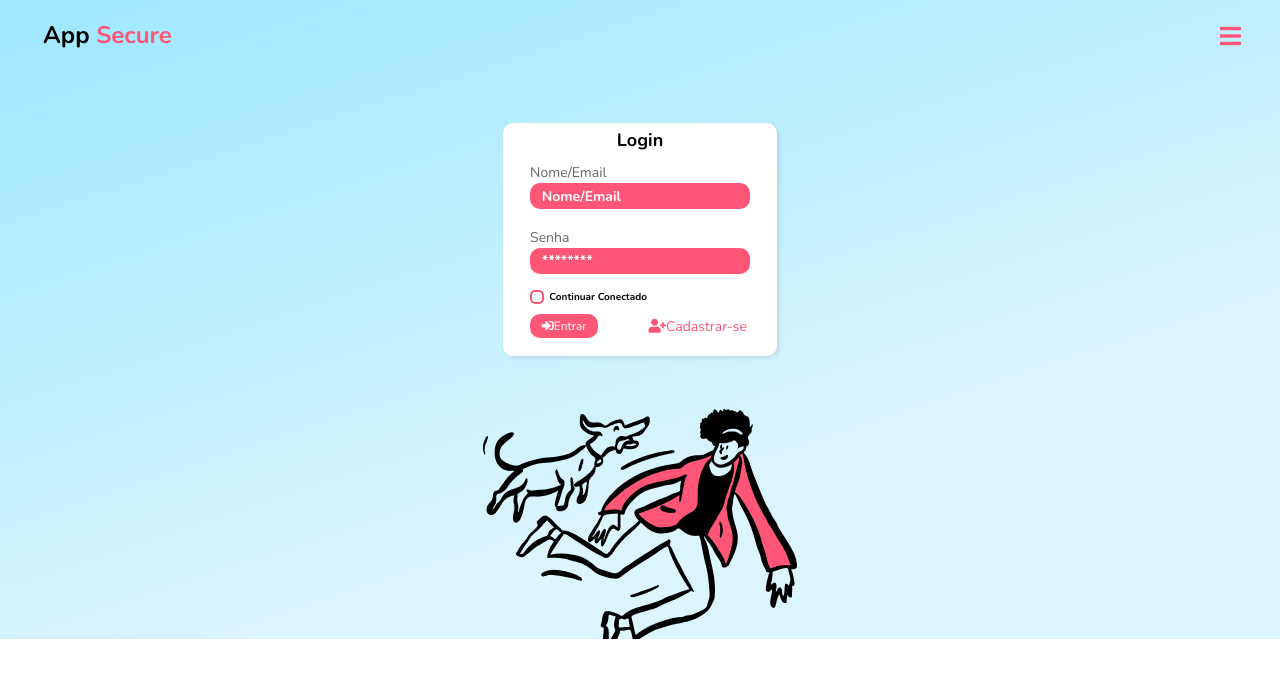
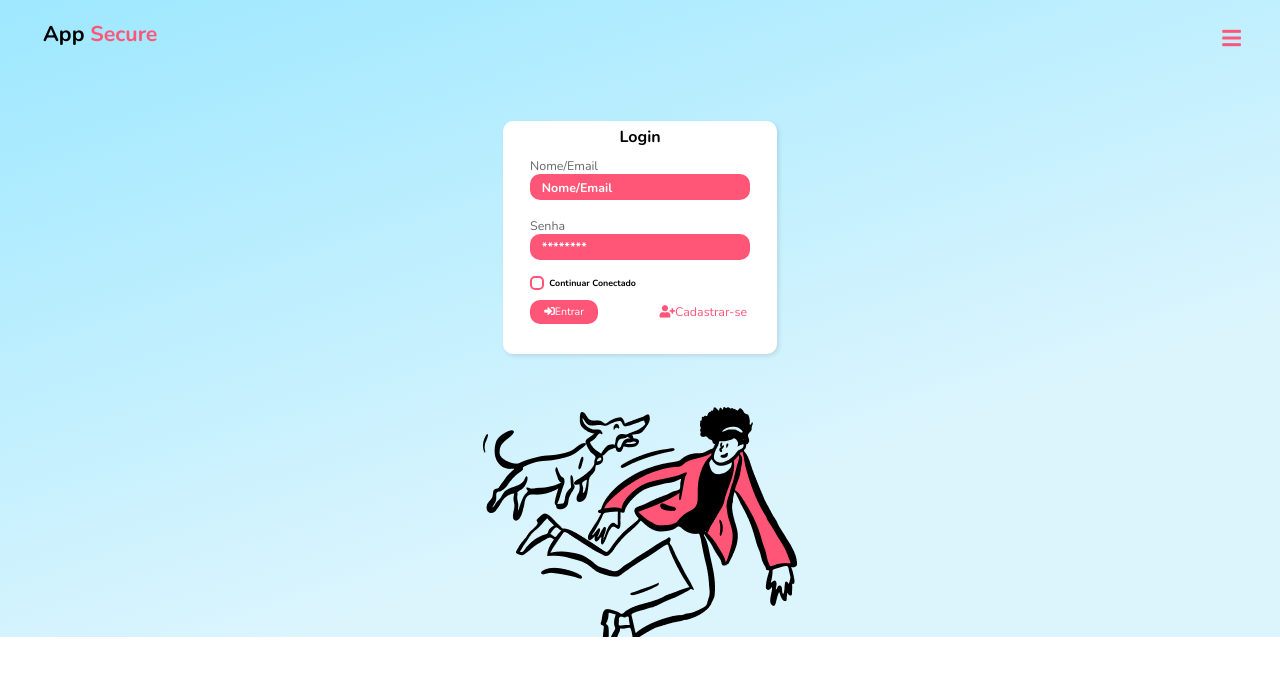
Before and after one commit to PatrickPontes44/AppSecure, a React (Create React App) app in the folder frontend/: page / in a window 1280 px wide. Shown: the top 678 px of the page. Built offline with nearby package versions, Linux system fonts and the light colour scheme.

Commit message:
migrando font-size de px p/ rem.

```diff
--- a/frontend/src/components/Login/Box.js
+++ b/frontend/src/components/Login/Box.js
@@ -48,30 +48,30 @@ const BoxDiv = styled.div`
 
 const H2 = styled.h2`
   text-align: center;
-  font-size: 18px;
+  font-size: 1.8rem;
   margin: 5.3px 0 9.02px 0;
   font-weight: bold;
 
   @media screen and (min-width: 1305px) {
-    font-size: 38px;
+    font-size: 3.8rem;
     margin-top: 9.55px;
     margin-bottom: 29.7px;
   }
 
   @media screen and (min-width: 1800px) {
-    font-size: 58px;
+    font-size: 5.8rem;
     margin-top: 18px;
     margin-bottom: 39px;
   }
 
   @media screen and (min-width: 2650px) {
-    font-size: 78px;
+    font-size: 7.8rem;
     margin-top: 36px;
     margin-bottom: 49px;
   }
 
   @media screen and (min-width: 3765px) {
-    font-size: 158px;
+    font-size: 15.8rem;
     margin-top: 72px;
     margin-bottom: 59px;
   }
--- a/frontend/src/components/Login/Button.js
+++ b/frontend/src/components/Login/Button.js
@@ -10,7 +10,7 @@ const A = styled.a`
     border-radius: 10px;
     color: #fff;
     text-decoration: none;
-    font-size: 12px;
+    font-size: 1.2rem;
     display: inline-flex;
     justify-content: center;
     align-items: center;
@@ -18,7 +18,7 @@ const A = styled.a`
   }
 
   &#btn-cadastrarse {
-    font-size: 14px;
+    font-size: 1.4rem;
     color: #ff5678;
     text-decoration: none;
   }
@@ -27,11 +27,11 @@ const A = styled.a`
     &#btn-entrar {
       width: 122.03px;
       height: 42.42px;
-      font-size: 20px;
+      font-size: 2rem;
     }
 
     &#btn-cadastrarse {
-      font-size: 20px;
+      font-size: 2rem;
     }
   }
 
@@ -39,11 +39,11 @@ const A = styled.a`
     &#btn-entrar {
       width: 244px;
       height: 84px;
-      font-size: 40px;
+      font-size: 4rem;
     }
 
     &#btn-cadastrarse {
-      font-size: 40px;
+      font-size: 4rem;
     }
   }
 
@@ -51,11 +51,11 @@ const A = styled.a`
     &#btn-entrar {
       width: 244px;
       height: 84px;
-      font-size: 40px;
+      font-size: 4rem;
     }
 
     &#btn-cadastrarse {
-      font-size: 40px;
+      font-size: 4rem;
     }
   }
 
@@ -63,11 +63,11 @@ const A = styled.a`
     &#btn-entrar {
       width: 488px;
       height: 168px;
-      font-size: 80px;
+      font-size: 8rem;
     }
 
     &#btn-cadastrarse {
-      font-size: 80px;
+      font-size: 8rem;
     }
   }
 `;
--- a/frontend/src/components/Login/Checkbox.js
+++ b/frontend/src/components/Login/Checkbox.js
@@ -1,25 +1,25 @@
 import styled from "styled-components";
 
 const Label = styled.label`
-  font-size: 10px;
+  font-size: 1rem;
   color: #000;
   font-weight: bold;
   margin: 0 0 0 5.29px;
 
   @media screen and (min-width: 1305px) {
-    font-size: 15px;
+    font-size: 1.5rem;
   }
 
   @media screen and (min-width: 1800px) {
-    font-size: 25px;
+    font-size: 2.5rem;
   }
 
   @media screen and (min-width: 2650px) {
-    font-size: 35px;
+    font-size: 3.5rem;
   }
 
   @media screen and (min-width: 3765px) {
-    font-size: 65px;
+    font-size: 6.5rem;
   }
 `;
 
--- a/frontend/src/components/Login/DesktopNav.js
+++ b/frontend/src/components/Login/DesktopNav.js
@@ -6,22 +6,22 @@ const A = styled.a`
   @media screen and (min-width: 1305px) {
     display: flex;
     text-decoration: none;
-    font-size: 25px;
+    font-size: 2.5rem;
     color: #ff5678;
     font-weight: bold;
     margin: 0 102px 0 0;
   }
 
   @media screen and (min-width: 1800px) {
-    font-size: 50px;
+    font-size: 5rem;
   }
 
   @media screen and (min-width: 2650px) {
-    font-size: 85px;
+    font-size: 8.5rem;
   }
 
   @media screen and (min-width: 3765px) {
-    font-size: 105px;
+    font-size: 10.5rem;
   }
 `;
 
--- a/frontend/src/components/Login/Header.js
+++ b/frontend/src/components/Login/Header.js
@@ -22,22 +22,22 @@ const Header = styled.header`
 
 const H1 = styled.h1`
   margin: 19px 0 0 43px;
-  font-size: 24px;
+  font-size: 2.4rem;
 
   @media screen and (min-width: 1305px) {
-    font-size: 40px;
+    font-size: 4rem;
   }
 
   @media screen and (min-width: 1800px) {
-    font-size: 80px;
+    font-size: 8rem;
   }
 
   @media screen and (min-width: 2650px) {
-    font-size: 115px;
+    font-size: 11.5rem;
   }
 
   @media screen and (min-width: 3765px) {
-    font-size: 150px;
+    font-size: 15rem;
   }
 `;
 
--- a/frontend/src/components/Login/Input.js
+++ b/frontend/src/components/Login/Input.js
@@ -7,7 +7,7 @@ const InputType = styled.input`
   background: #ff5678;
   border-radius: 10px;
   padding-left: 11.76px;
-  font-size: 14px;
+  font-size: 1.4rem;
   font-family: "Nunito", "sans-serif";
   color: #fff;
   font-weight: bold;
@@ -16,47 +16,47 @@ const InputType = styled.input`
   @media screen and (min-width: 1305px) {
     width: 396.67px;
     height: 46.67px;
-    font-size: 20px;
+    font-size: 2rem;
   }
 
   @media screen and (min-width: 1800px) {
     width: 600px;
     height: 60px;
-    font-size: 40px;
+    font-size: 4rem;
   }
 
   @media screen and (min-width: 2650px) {
     width: 750px;
     height: 80px;
-    font-size: 40px;
+    font-size: 4rem;
   }
 
   @media screen and (min-width: 3765px) {
     width: 1500px;
     height: 160px;
-    font-size: 80px;
+    font-size: 8rem;
   }
 `;
 
 const Label = styled.label`
-  font-size: 14px;
+  font-size: 1.4rem;
   position: relative;
   color: rgba(0, 0, 0, 0.6);
 
   @media screen and (min-width: 1305px) {
-    font-size: 20px;
+    font-size: 2rem;
   }
 
   @media screen and (min-width: 1800px) {
-    font-size: 30px;
+    font-size: 3rem;
   }
 
   @media screen and (min-width: 2650px) {
-    font-size: 40px;
+    font-size: 4rem;
   }
 
   @media screen and (min-width: 3765px) {
-    font-size: 80px;
+    font-size: 8rem;
   }
 `;
 
--- a/frontend/src/styles/Login.css
+++ b/frontend/src/styles/Login.css
@@ -1,6 +1,6 @@
-/* :root {
-  font-size: 62.5%;
-} */
+:root {
+  font-size: 55.5557%;
+}
 
 /* RESET CSS */
 * {
@@ -11,7 +11,7 @@
 
 /* FONT AWESOME */
 .fa.fa-bars {
-  font-size: 24px;
+  font-size: 2.4rem;
   margin: 23px 39px 0 0;
   color: #ff5678;
 }
```
